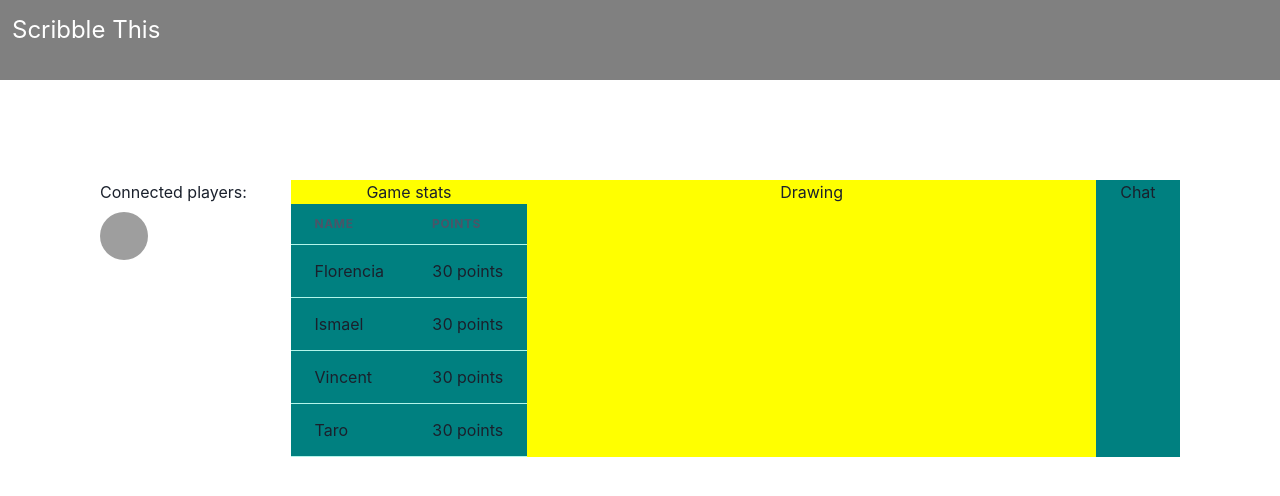
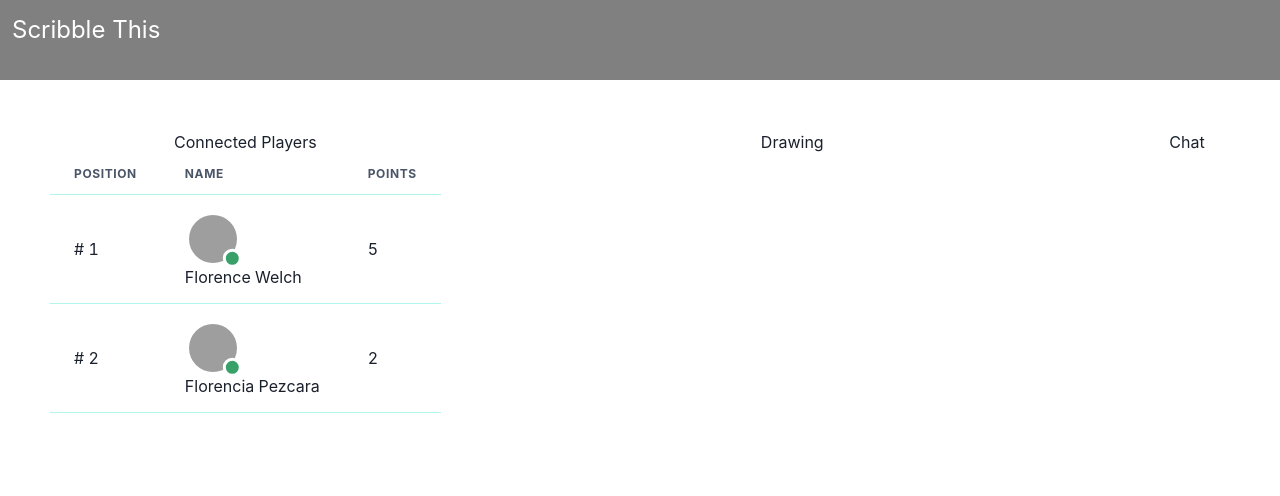
Before and after one commit to VAOkolo/_IDoodle-client, a React (Create React App) app in the folder client-hptq/: page / in a window 1280 px wide. Shown: the top 496 px of the page. Built offline with nearby package versions, Linux system fonts and the light colour scheme; grey boxes are pictures that could not be loaded.

Commit message:
changed high stats board for connected players board

```diff
--- a/client-hptq/src/App.js
+++ b/client-hptq/src/App.js
@@ -9,9 +9,11 @@ function App() {
       <Container
         display="flex"
         justifyContent="center"
-        minW="container.xl"
-        py={"100px"}
-        px={"100px"}
+        flexDirection="column"
+        maxW="container.2xl"
+        py={"50px"}
+        px={"50px"}
+        gap={12}
       >
         <GameRoom />
       </Container>
--- a/client-hptq/src/components/GameRoom/index.js
+++ b/client-hptq/src/components/GameRoom/index.js
@@ -1,69 +1,26 @@
 import React from "react";
-import {
-  Box,
-  Grid,
-  GridItem,
-  HStack,
-  Table,
-  Thead,
-  Tbody,
-  Tfoot,
-  Tr,
-  Th,
-  Td,
-  TableCaption,
-  TableContainer,
-  Text,
-} from "@chakra-ui/react";
+import { Box, Grid, GridItem } from "@chakra-ui/react";
 import Players from "../Players";
 const GameRoom = () => {
   return (
     <>
-      <Players />
       <Grid
         templateColumns="repeat(4, 1fr)"
         templateRows="repeat(1, 1fr)"
         gap={"15%"}
         //   alignItems="center"
-        bg="yellow"
+        // bg="yellow"
         textAlign="center"
         h="100%"
       >
-        <GridItem w="100%" colSpan={1}>
-          <Text>Game stats</Text>
-          <TableContainer minWidth="50%" bg="teal">
-            <Table variant="simple" colorScheme="teal">
-              <Thead>
-                <Tr>
-                  <Th>Name</Th>
-                  <Th>Points</Th>
-                </Tr>
-              </Thead>
-              <Tbody>
-                <Tr>
-                  <Td>Florencia</Td>
-                  <Td>30 points</Td>
-                </Tr>
-                <Tr>
-                  <Td>Ismael</Td>
-                  <Td>30 points</Td>
-                </Tr>
-                <Tr>
-                  <Td>Vincent</Td>
-                  <Td>30 points</Td>
-                </Tr>
-                <Tr>
-                  <Td>Taro</Td>
-                  <Td>30 points</Td>
-                </Tr>
-              </Tbody>
-            </Table>
-          </TableContainer>
+        <GridItem>
+          <Players />
         </GridItem>
-        <GridItem colSpan={2} centerContent>
+
+        <GridItem colSpan={2}>
           <Box>Drawing</Box>
         </GridItem>
-        <GridItem colSpan={1} bg="teal">
+        <GridItem colSpan={1}>
           <Box>Chat</Box>
         </GridItem>
       </Grid>
--- a/client-hptq/src/components/Players/index.js
+++ b/client-hptq/src/components/Players/index.js
@@ -1,14 +1,84 @@
-import React from "react";
-import { Wrap, WrapItem, Avatar } from "@chakra-ui/react";
+import React, { useState, useEffect } from "react";
+import axios from "axios";
+import {
+  Wrap,
+  WrapItem,
+  Avatar,
+  AvatarBadge,
+  Table,
+  Thead,
+  Tbody,
+  Tfoot,
+  Tr,
+  Th,
+  Td,
+  TableCaption,
+  TableContainer,
+  Text,
+} from "@chakra-ui/react";
 
 const Players = () => {
+  const [availablePlayers, setAvailablePlayers] = useState([]);
+  const [sortedAvailablePlayers, setSortedAvailablePlayers] = useState([]);
+  const fetchPlayers = async () => {
+    const { data } = await axios.get("http://hptq-backend.herokuapp.com/users");
+    // setAvailablePlayers((prev) => [...prev, users]);
+    setAvailablePlayers(data);
+    console.log(data);
+  };
+  //   fetchPlayers();
+  const sortByPosition = (players) => {
+    return players.sort((a, b) => b.points - a.points);
+  };
+
+  useEffect(() => {
+    // fetchPlayers();
+    setAvailablePlayers([
+      { id: 1, username: "Florencia Pezcara", points: 2 },
+      { id: 2, username: "Florence Welch", points: 5 },
+    ]);
+    setSortedAvailablePlayers(sortByPosition(availablePlayers));
+  }, []);
+
+  console.log("positions for uuuu", sortByPosition(availablePlayers));
   return (
-    <Wrap>
-      Connected players:
-      <WrapItem>
-        <Avatar name="Dan Abrahmov" src="https://bit.ly/dan-abramov" />
-      </WrapItem>
-    </Wrap>
+    <>
+      <Text as="h3">Connected Players</Text>
+      <TableContainer w="100%">
+        <Table variant="simple" colorScheme="teal">
+          <Thead>
+            <Tr>
+              <Th>Position</Th>
+              <Th>Name</Th>
+              <Th>Points</Th>
+            </Tr>
+          </Thead>
+          <Tbody>
+            {availablePlayers &&
+              availablePlayers.map((user, i) => (
+                <Tr>
+                  <Td># {i+1}</Td>
+                  <Td>
+                    <Wrap p="1">
+                      <WrapItem>
+                        <Avatar
+                          name={user.username}
+                          src="https://bit.ly/broken-link"
+                          key={user.id}
+                        >
+                          <AvatarBadge bg="green.500" boxSize="1em" />
+                        </Avatar>
+                      </WrapItem>
+                    </Wrap>
+                    <span>{user.username}</span>
+                  </Td>
+                  <Td>{user.points}</Td>
+                </Tr>
+              ))}
+          </Tbody>
+        </Table>
+      </TableContainer>
+    </>
   );
 };
 
--- /dev/null
+++ b/package.json
@@ -0,0 +1,5 @@
+{
+  "dependencies": {
+    "axios": "^0.27.2"
+  }
+}
```
Also changed, not shown: 1 other file (tests, documents, lock files or other folders).
